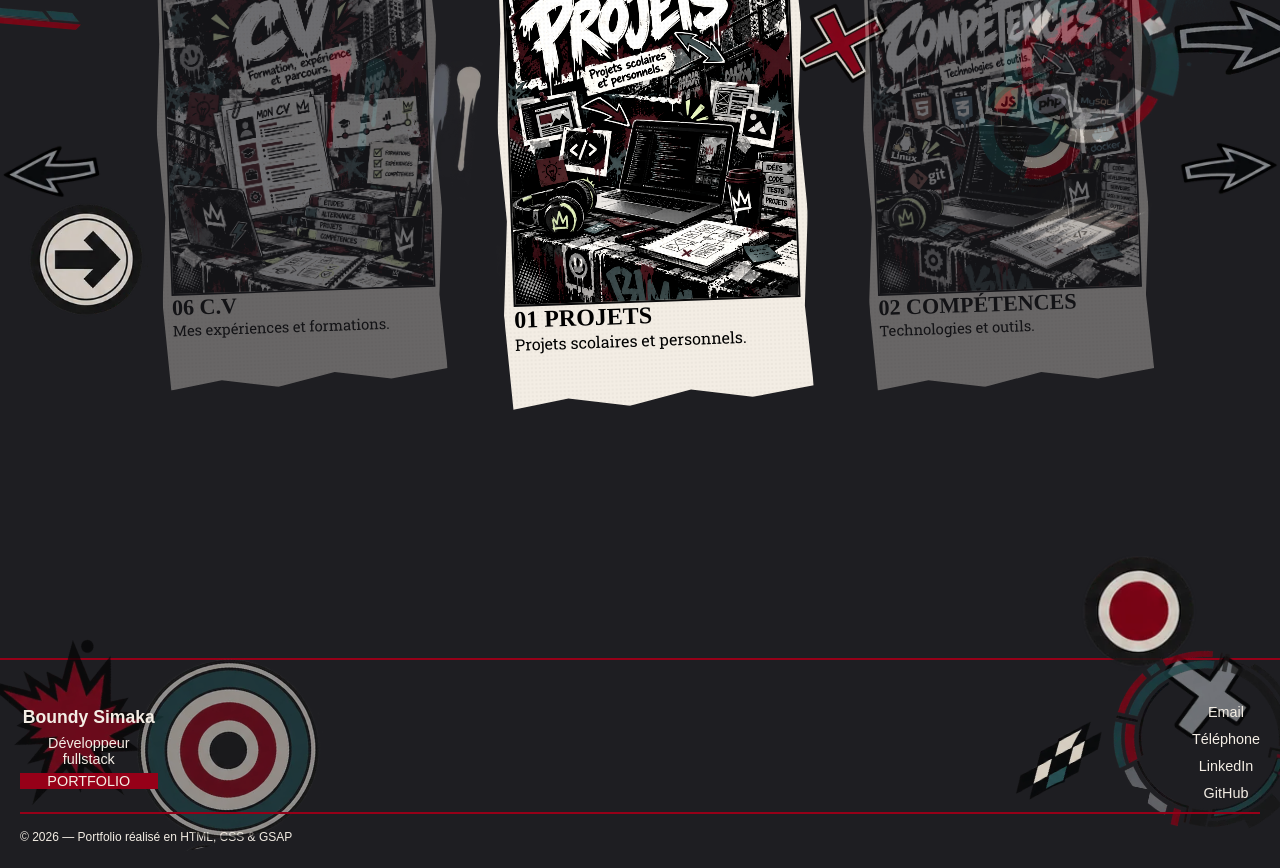
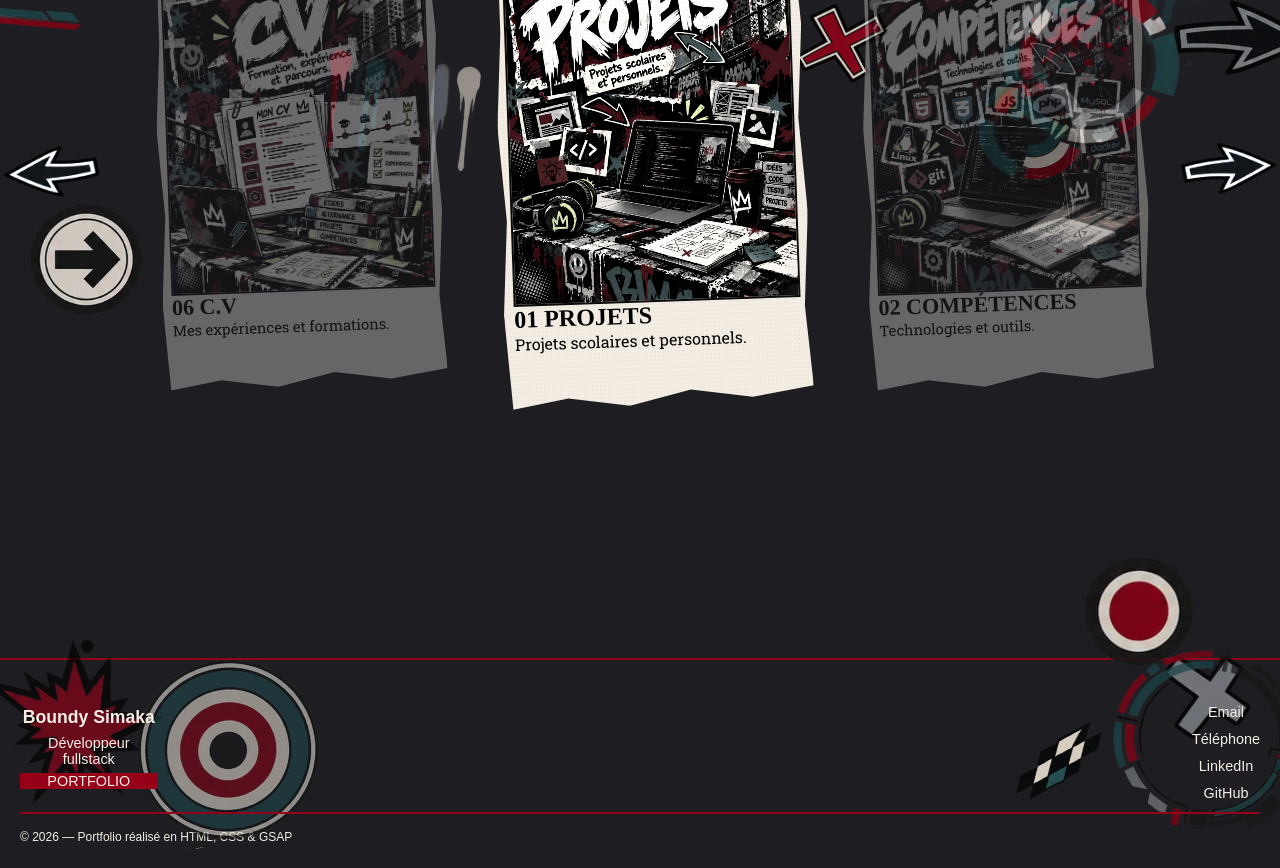
Before and after one commit to FrenchMonsieur/Bou.github.io, a plain HTML site: page index.html in a window 1280 px wide. Shown: the part 940-1808 px from the top of the page. Drawn offline with Linux system fonts and the light colour scheme; a web font is replaced by a local one.

Commit message:
bright btn

```diff
--- a/css/desktop.css
+++ b/css/desktop.css
@@ -815,6 +815,7 @@
 
     .carousel-arrow-img {
         width: 100%;
+        filter: brightness(2);
     }
 
     .prev {
```
